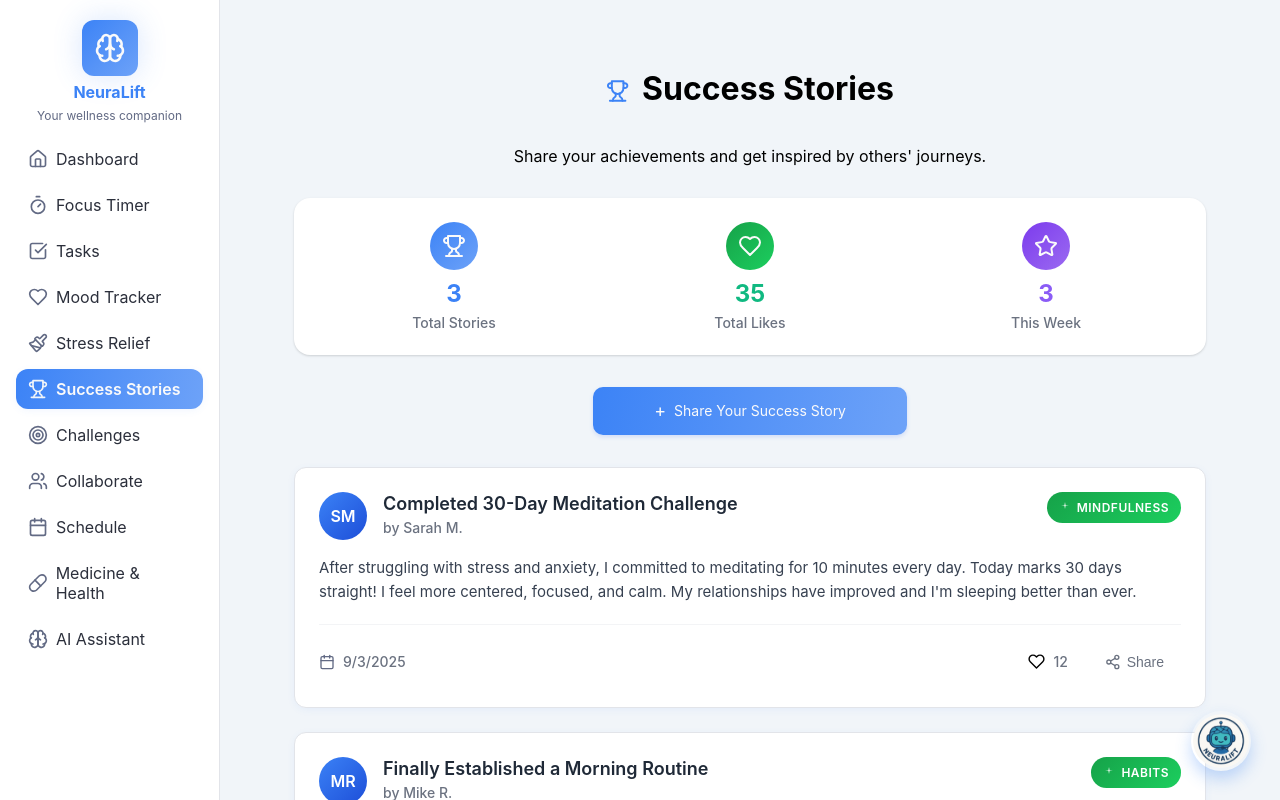
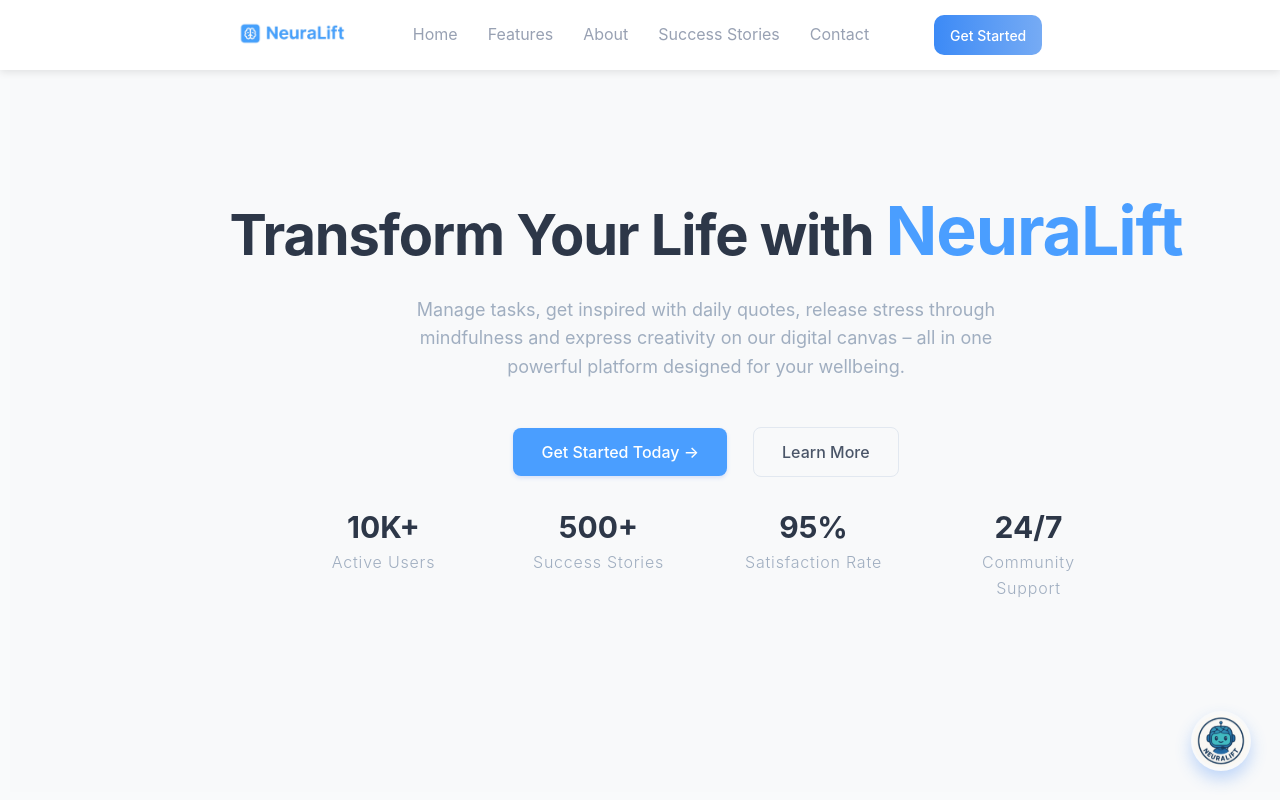
Before and after one commit to ghinashour/NeuraLift, a React (Create React App) app in the folder frontend/: page /success-stories in a window 1280 px wide. Shown: the top 800 px of the page. Built offline with nearby package versions, Linux system fonts and the light colour scheme.

Commit message:
changed the SuccessStories page to SuccessStory page

```diff
--- a/frontend/src/App.js
+++ b/frontend/src/App.js
@@ -3,22 +3,29 @@ import { BrowserRouter as Router, Routes, Route } from "react-router-dom";
 import "./App.css";
 import TaskManagerPage from "./pages/TaskManager/TaskManager";
 import { TaskProvider } from "./context/TaskContext";
+import Footer from "./components/Footer";
+import Navbar from "./components/Navbar";
+import Home from "./sections/Home";
+import Features from "./sections/features";
+import AboutSection from "./sections/AboutSection";
+import SuccessStories from "./sections/SuccessStories";
+import Contact from "./sections/Contact";
 import MyStory from './pages/SuccessStories/MyStory';
-import SuccessStories from './pages/SuccessStories/SuccessStories';
+import SuccessStory from './pages/SuccessStories/SuccessStory';
 import Layout from "./layouts/Layout";
 import StressRelief from "./pages/StressReliefSpace/StressReliefSpace";
 
 function App() {
   return (
     <>
-      {/* landing page
+      {/* landing page */}
       <Navbar />
       <Home />
       <Features />
       <AboutSection />
       <SuccessStories />
       <Contact />
-      <Footer /> */}
+      <Footer />
 
       <TaskProvider>
         <Router>
@@ -26,7 +33,7 @@ function App() {
             <Routes>
               <Route path="/stressRelief" element={<StressRelief />} />
               <Route path="/taskmanager" element={<TaskManagerPage />} />
-              <Route path="/success-stories" element={<SuccessStories />} />
+              <Route path="/success-stories" element={<SuccessStory />} />
               <Route path="/success-stories/my-story" element={<MyStory />} />
             </Routes>
           </Layout>
--- a/frontend/src/pages/SuccessStories/SuccessStories.jsx
+++ b/frontend/src/pages/SuccessStories/SuccessStory.jsx
@@ -4,7 +4,7 @@ import StatsCard from '../../components/SuccessStories/StatsCard';
 import StoryCard from '../../components/SuccessStories/StoryCard';
 import '../../styles/SuccessStories/SuccessStories.css';
 
-const SuccessStories = () => {
+const SuccessStory = () => {
     const [stories, setStories] = useState([]);
     const [stats, setStats] = useState({
         totalStories: 0,
@@ -198,4 +198,4 @@ const SuccessStories = () => {
     );
 };
 
-export default SuccessStories;
+export default SuccessStory;
```
